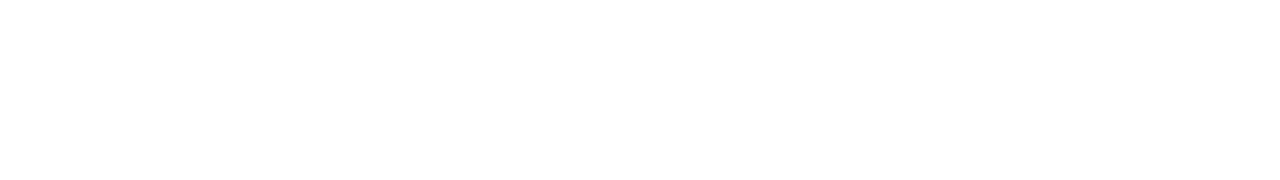
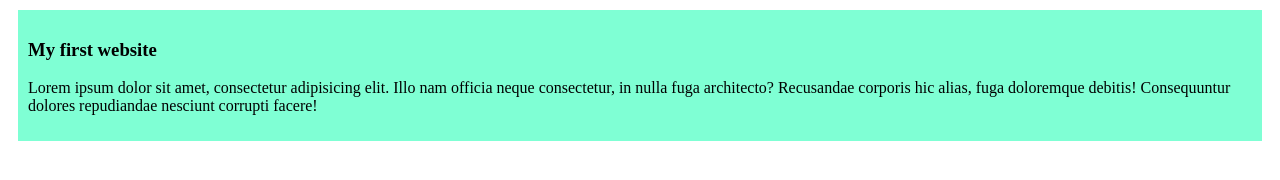
Before and after one commit to shamimahmedrobin/My-simple-website, a plain HTML site: page index.html in a window 1280 px wide. Drawn offline with Linux system fonts and the light colour scheme.

Commit message:
added the first blog

```diff
--- a/index.html
+++ b/index.html
@@ -4,8 +4,13 @@
     <meta charset="UTF-8">
     <meta name="viewport" content="width=device-width, initial-scale=1.0">
     <title>My simple website</title>
+    <link rel="stylesheet" href="styles/blog.css">
 </head>
 <body>
+    <div>
+        <h3>My first website</h3>
+        <p>Lorem ipsum dolor sit amet, consectetur adipisicing elit. Illo nam officia neque consectetur, in nulla fuga architecto? Recusandae corporis hic alias, fuga doloremque debitis! Consequuntur dolores repudiandae nesciunt corrupti facere!</p>
+    </div>
 
 </body>
 </html>
--- /dev/null
+++ b/styles/blog.css
@@ -0,0 +1,5 @@
+div{
+    background-color: aquamarine;
+    padding: 10px;
+    margin: 10px;
+}
```
